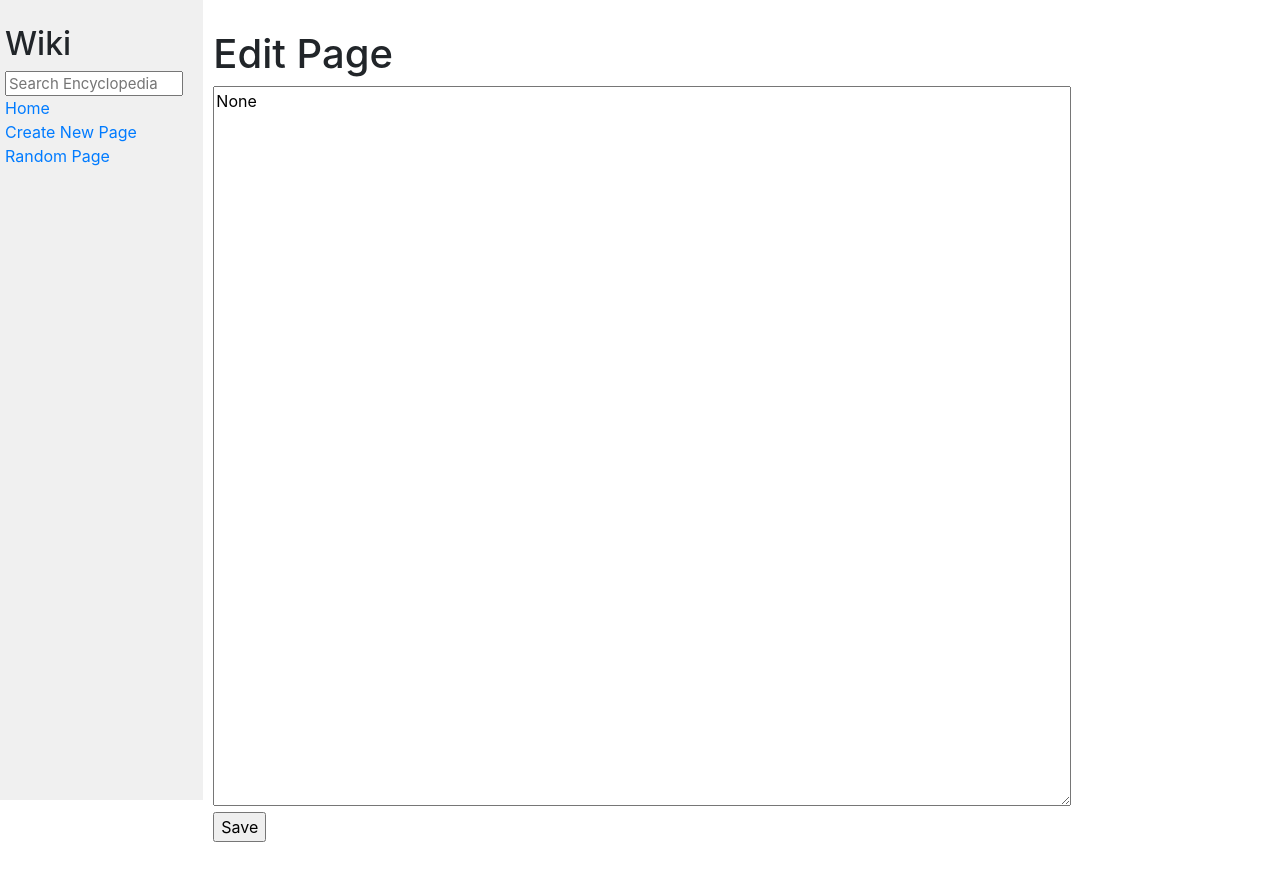
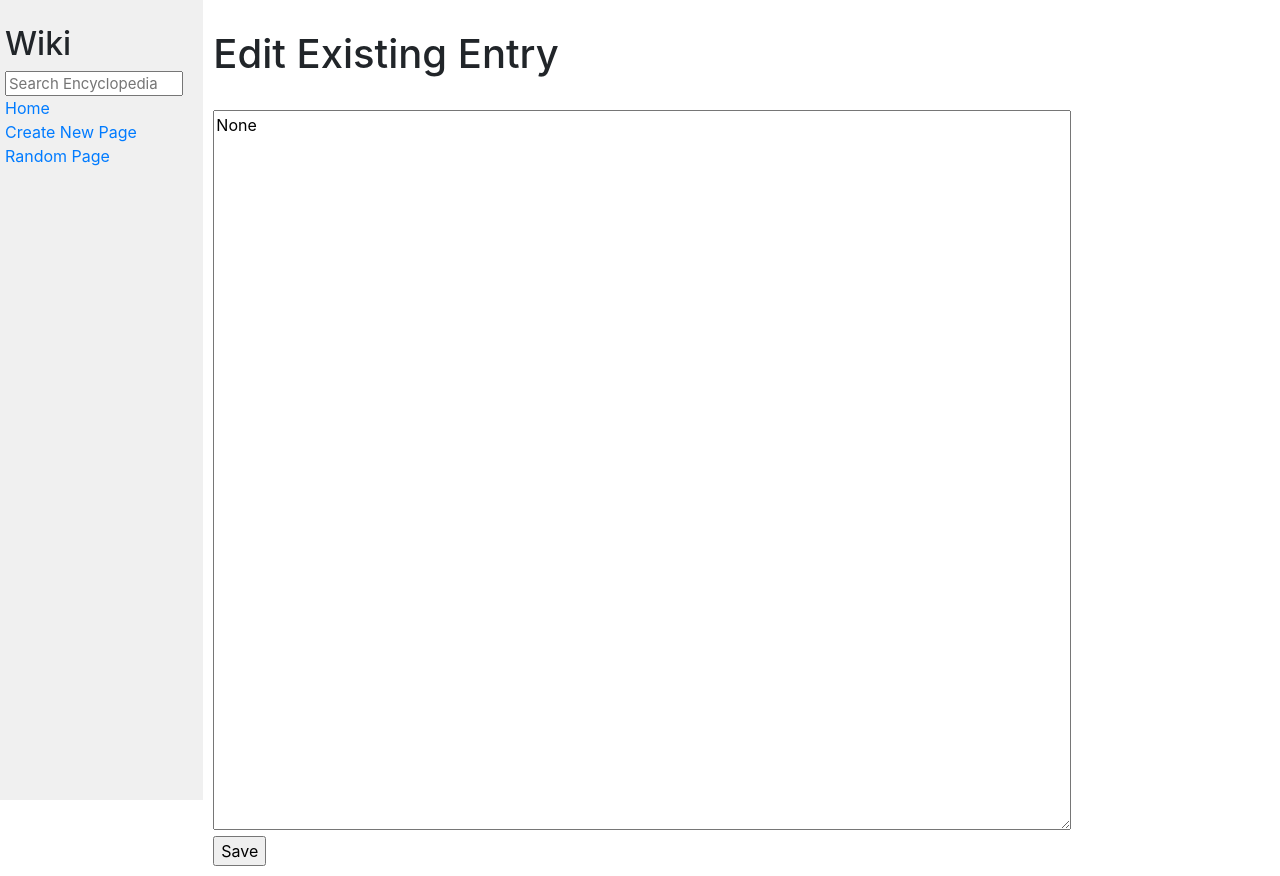
Before and after one commit to eduardoluis11/wiki, a Django app: page /wiki/1/edit in a window 1280 px wide. Before the commit the page ends 842 px from the top, so only its background shows below. Run offline with Django 3.2, Linux system fonts and the light colour scheme; some libraries are stand-ins or nearby versions.

Commit message:
Finished the Edition Algorithm
I finished the edition algorithm. Now the user can edit an existing entry, and be taken directly into that entry's page after clicking on 'Save' on the edition page. Double-check, since I think I finished this assignment.

```diff
--- a/encyclopedia/templates/encyclopedia/edit.html
+++ b/encyclopedia/templates/encyclopedia/edit.html
@@ -5,13 +5,14 @@
 <!-- I will add a title that says "Edit entry" on the browser's tab. I will send it from a new function
 from the views.py file. -->
 {% block title %}
-    Edit Page
+    Edit Existing Entry
 {% endblock %}
 
 {% block body %}
 
     <!-- This prints a title saying "Edit Page" on the body of the page -->
-    <h1>Edit Page</h1>
+    <h1>Edit Existing Entry</h1>
+    <br>
 
     <!-- I will first write the HTML code for the page for editing existing entries. Since the question doesn’t tell me
     to let the user edit the title, and it only tells me to use a <textarea>, I will assume that the user shouldn’t
--- a/encyclopedia/views.py
+++ b/encyclopedia/views.py
@@ -575,6 +575,11 @@ will be the currently typed description in the <textarea> tag. To do that, I nee
 submitting that form, and by obtaining the POST data from that form by using an “if” statement that checks if a POST request
 has been sent. I need to send the text from the description into a variable, which will be obtained using “if request.POST”
 and the “request.POST.get()” functions.
+
+This should be similar to the create() function, where I have code that redirects the user to the newly created page after
+they click on “Save”. I think I need to use the HttpResponseRequest() function to redirect the user to another link. In
+this case, I need to redirect the user to the entry page of the entry that I edited. I don’t have to send them to the
+edition page, but the standard page that displays that entry.
 """
 def edit(request, word):
 
@@ -589,6 +594,9 @@ def edit(request, word):
 
         # This saves the edited entry in the website
         util.save_entry(word, entry_description)
+
+        # This redirects the user to the entry page of the entry they just edited
+        return HttpResponseRedirect(f"/wiki/{word}")
 
     return render(request, "encyclopedia/edit.html", {
         "existing_description": existing_description
```
Also changed, not shown: entries/JS.md (+16 -0 lines), entries/JS2.md (+6 -0 lines).
